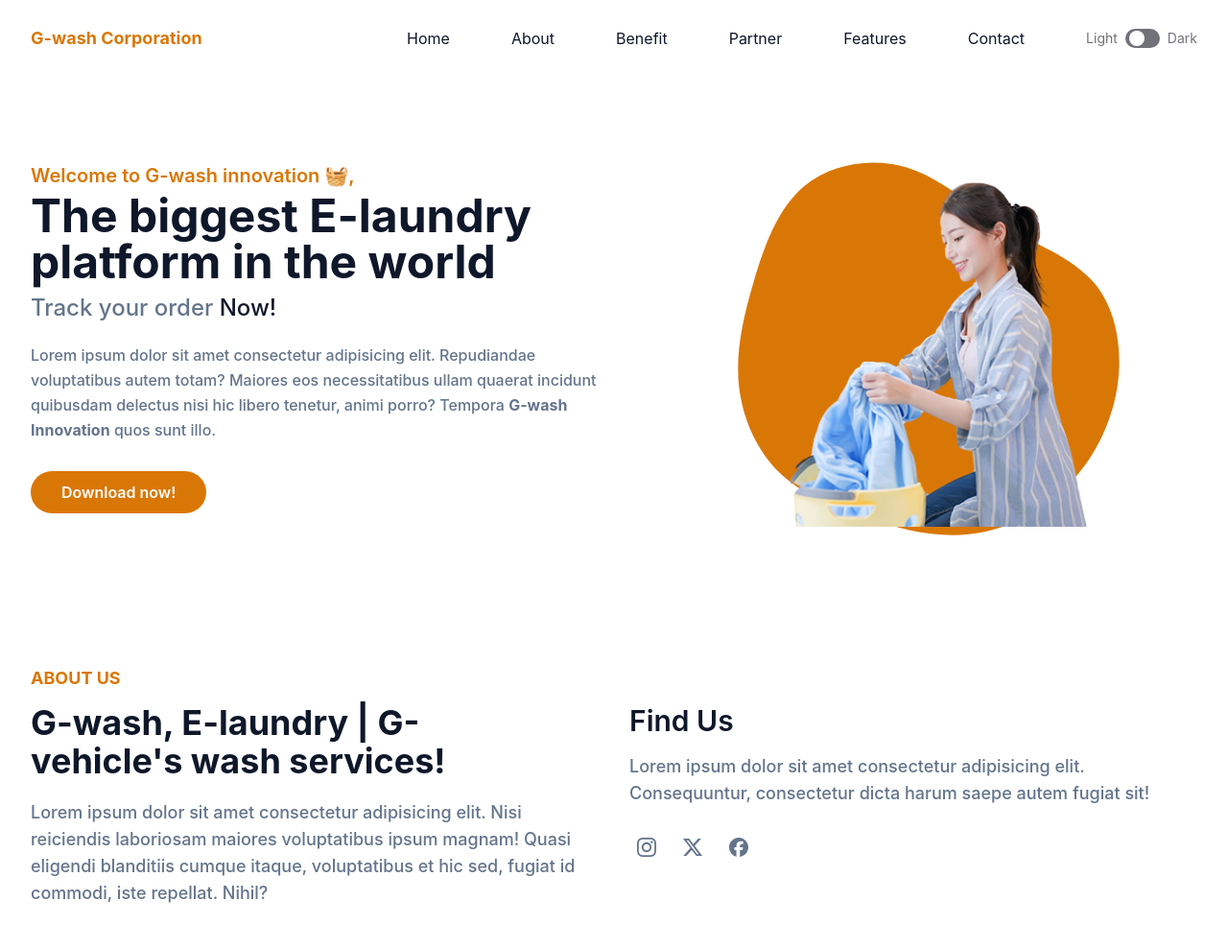
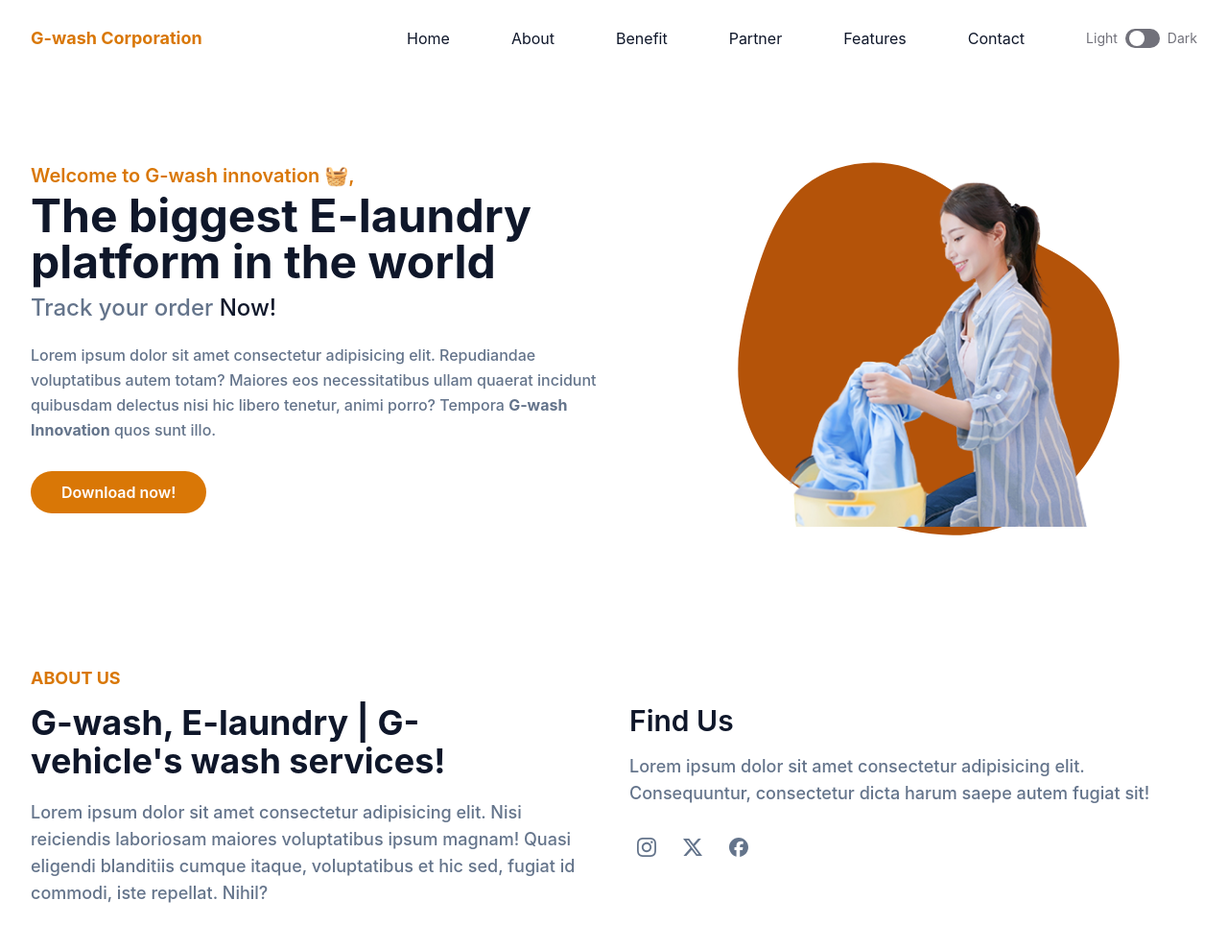
Before and after one commit to AbdurrofiAssajid/G-wash-portfolio, a website: page index.html in a window 1280 px wide. Shown: the top 988 px of the page at 96% size. Drawn offline with nearby package versions, Linux system fonts and the light colour scheme.

Commit message:
color is update

```diff
--- a/index.html
+++ b/index.html
@@ -116,7 +116,7 @@
               </div>
               <span class="absolute -bottom-0 -z-10 left-1/2 -translate-x-1/2 md:scale-125">
                 <svg width="500" height="350" viewBox="0 0 200 200" xmlns="http://www.w3.org/2000/svg">
-                  <path fill="#d97706"
+                  <path fill="rgb(180 83 9)"
                     d="M37.9,-58.3C52.1,-49.8,68.6,-44.4,78.3,-32.9C88,-21.4,90.9,-4,88.3,12.5C85.7,29,77.5,44.6,65.9,55.9C54.2,67.2,39.1,74.4,24.1,76C9.1,77.6,-5.7,73.7,-20,69C-34.3,64.4,-48,58.9,-58,49.2C-68,39.5,-74.1,25.5,-75.6,11.3C-77,-3,-73.8,-17.6,-69.2,-33.2C-64.6,-48.8,-58.7,-65.5,-46.9,-75.1C-35.2,-84.7,-17.6,-87.4,-2.9,-82.9C11.8,-78.5,23.7,-66.9,37.9,-58.3Z"
                     transform="translate(100 100) scale(1.1)" />
                 </svg>
```
